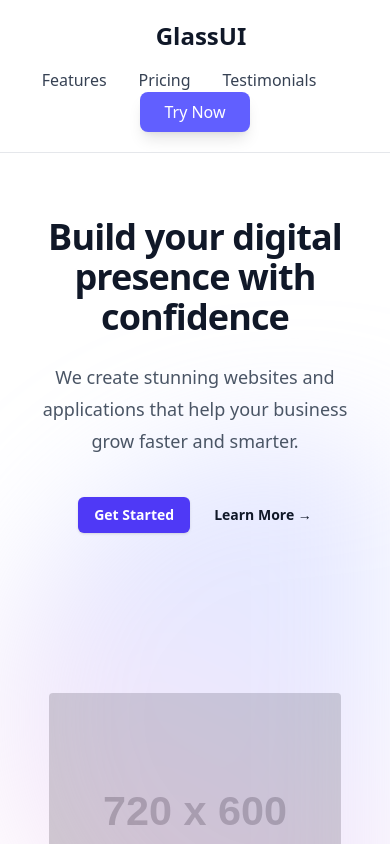
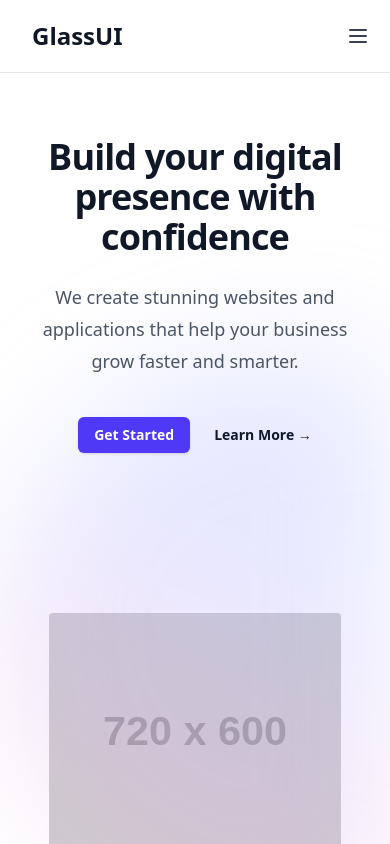
Before and after one commit to Lio3307/Finance-Tracker, a React (Vite) app: page / in a window 390 px wide. Shown: the top 844 px of the page. Built offline with nearby package versions, Linux system fonts and the light colour scheme.

Commit message:
adding toggle for mobile screen

```diff
--- a/src/components/layouts/Header.tsx
+++ b/src/components/layouts/Header.tsx
@@ -1,30 +1,70 @@
-
+import { useState } from "react";
 
 const Header = () => {
+  const [isOpen, setIsOpen] = useState<boolean>(false);
   return (
-    <>
     <header className="sticky top-0 z-50 backdrop-blur-md bg-white/80 border-b border-gray-200">
-        <div className="container mx-auto flex flex-wrap p-5 flex-col md:flex-row items-center">
-          <a className="flex title-font font-medium items-center text-gray-900 mb-4 md:mb-0">
+      <div className="container mx-auto flex flex-wrap p-5 items-center justify-between">
+        <div className="flex items-center justify-between w-full md:w-auto">
+          <a className="flex title-font font-medium items-center text-gray-900">
             <span className="ml-3 text-2xl font-bold">GlassUI</span>
           </a>
-          <nav className="md:mr-auto md:ml-8 flex flex-wrap items-center text-base justify-center">
-            <a className="mr-8 text-gray-700 hover:cursor-pointer hover:text-indigo-600 font-medium">
+          <button
+            className="md:hidden text-gray-700"
+            onClick={() => setIsOpen(!isOpen)}
+          >
+            <svg
+              className="w-6 h-6"
+              fill="none"
+              stroke="currentColor"
+              viewBox="0 0 24 24"
+            >
+              {isOpen ? (
+                <path
+                  strokeLinecap="round"
+                  strokeLinejoin="round"
+                  strokeWidth={2}
+                  d="M6 18L18 6M6 6l12 12"
+                />
+              ) : (
+                <path
+                  strokeLinecap="round"
+                  strokeLinejoin="round"
+                  strokeWidth={2}
+                  d="M4 6h16M4 12h16M4 18h16"
+                />
+              )}
+            </svg>
+          </button>
+        </div>
+
+        <nav
+          className={`${
+            isOpen ? "flex" : "hidden"
+          } flex-col md:flex md:flex-row md:items-center md:mr-auto md:ml-8 w-full md:w-auto text-base justify-center space-y-4 md:space-y-0 md:space-x-8 mt-4 md:mt-0`}
+        >
+          <a className="text-gray-700 hover:cursor-pointer hover:text-indigo-600 font-medium text-center md:text-left">
             Features
           </a>
-            <a className="mr-8 text-gray-700 hover:cursor-pointer hover:text-indigo-600 font-medium">
+          <a className="text-gray-700 hover:cursor-pointer hover:text-indigo-600 font-medium text-center md:text-left">
             Pricing
           </a>
-            <a className="mr-8 text-gray-700 hover:cursor-pointer hover:text-indigo-600 font-medium">
+          <a className="text-gray-700 hover:cursor-pointer hover:text-indigo-600 font-medium text-center md:text-left">
             Testimonials
           </a>
         </nav>
+
+        <div
+          className={`${
+            isOpen ? "flex" : "hidden"
+          } md:flex w-full md:w-auto justify-center md:justify-end mt-4 md:mt-0`}
+        >
           <button className="px-6 py-2 bg-indigo-500 hover:cursor-pointer hover:bg-indigo-600 text-white rounded-lg shadow-lg">
             Try Now
           </button>
         </div>
+      </div>
     </header>
-    </>
   );
 };
 
```
Lines whose indentation alone changed are shown as unchanged.
